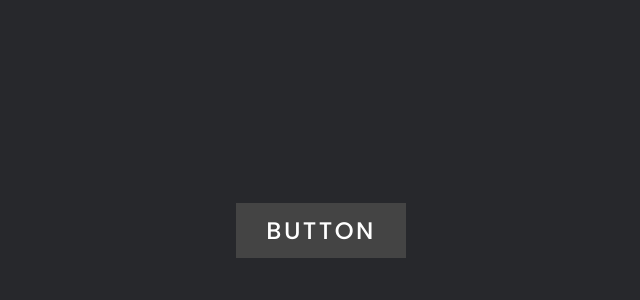
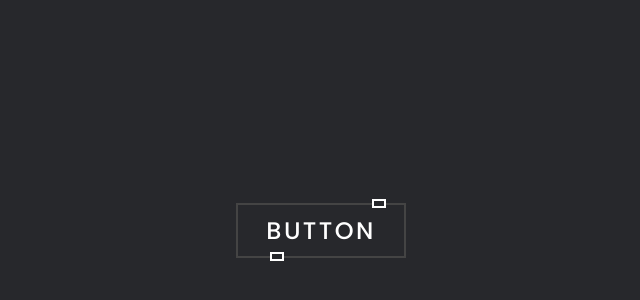
Before and after one commit to Linh777GKOG/CSS_modern_button, a plain HTML site: page index.html in a window 1280 px wide. Shown: the part 170-470 px from the top of the page, without its empty margins (319-959 px from the left). Drawn offline with Linux system fonts and the light colour scheme.

Commit message:
check point

```diff
--- a/index.html
+++ b/index.html
@@ -10,6 +10,7 @@
   <body>
     <a href="#">
       <span>Button</span>
+      <i></i>
     </a>
   </body>
 </html>
--- a/style.css
+++ b/style.css
@@ -30,3 +30,54 @@ a {
 a:hover {
   letter-spacing: 0.25em;
 }
+
+a::before {
+  content: "";
+  position: absolute;
+  inset: 2px;
+  background: #27282c;
+}
+
+a span {
+  position: relative;
+  z-index: 1;
+}
+
+a i {
+  position: absolute;
+  inset: 0;
+  display: block;
+}
+
+a i::before {
+  content: "";
+  position: absolute;
+  top: -3.5px;
+  left: 80%;
+  width: 10px;
+  height: 5px;
+  border: 2px solid #fff;
+  background: #27282c;
+  transition: 0.5s;
+}
+
+a:hover i::before {
+  width: 20px;
+  left: 20%;
+}
+a i::after {
+  content: "";
+  position: absolute;
+  bottom: -3.5px;
+  left: 20%;
+  width: 10px;
+  height: 5px;
+  border: 2px solid #fff;
+  background: #27282c;
+  transition: 0.5s;
+}
+
+a:hover i::after {
+  width: 20px;
+  left: 80%;
+}
```
